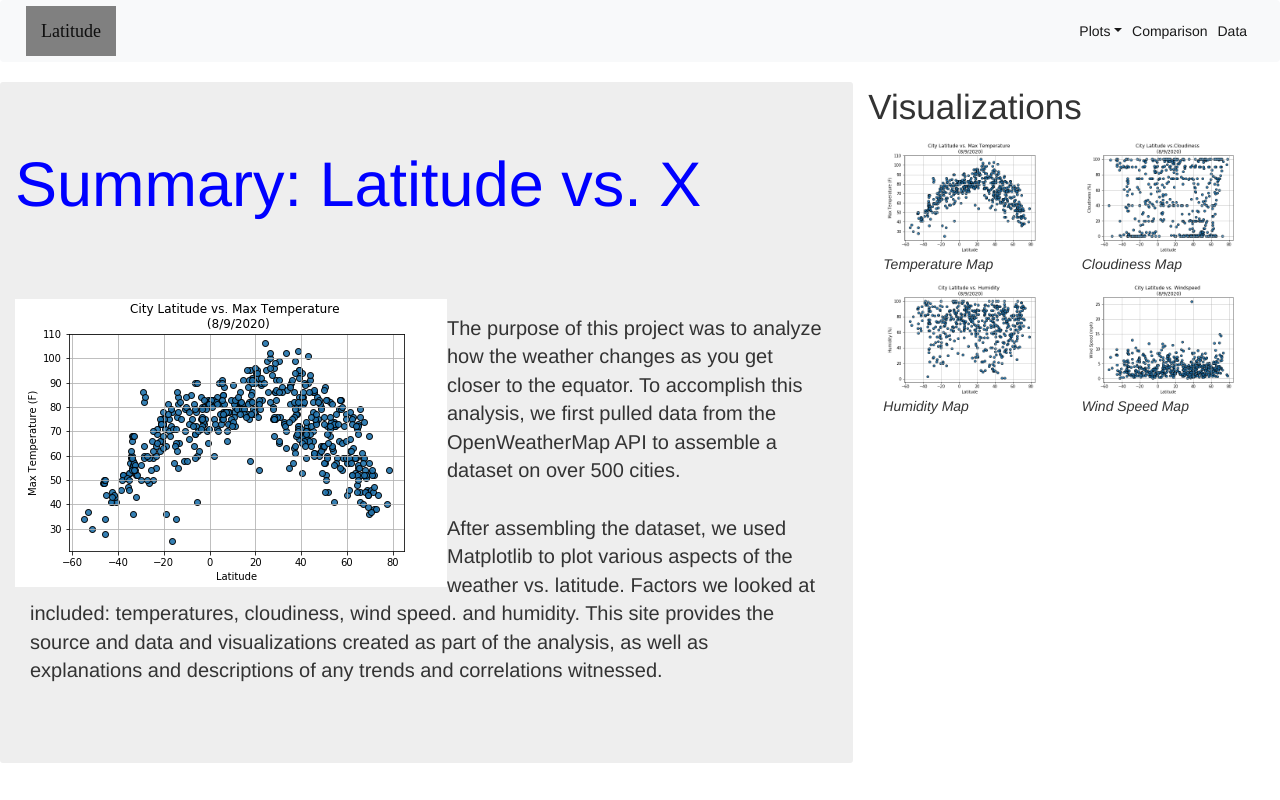
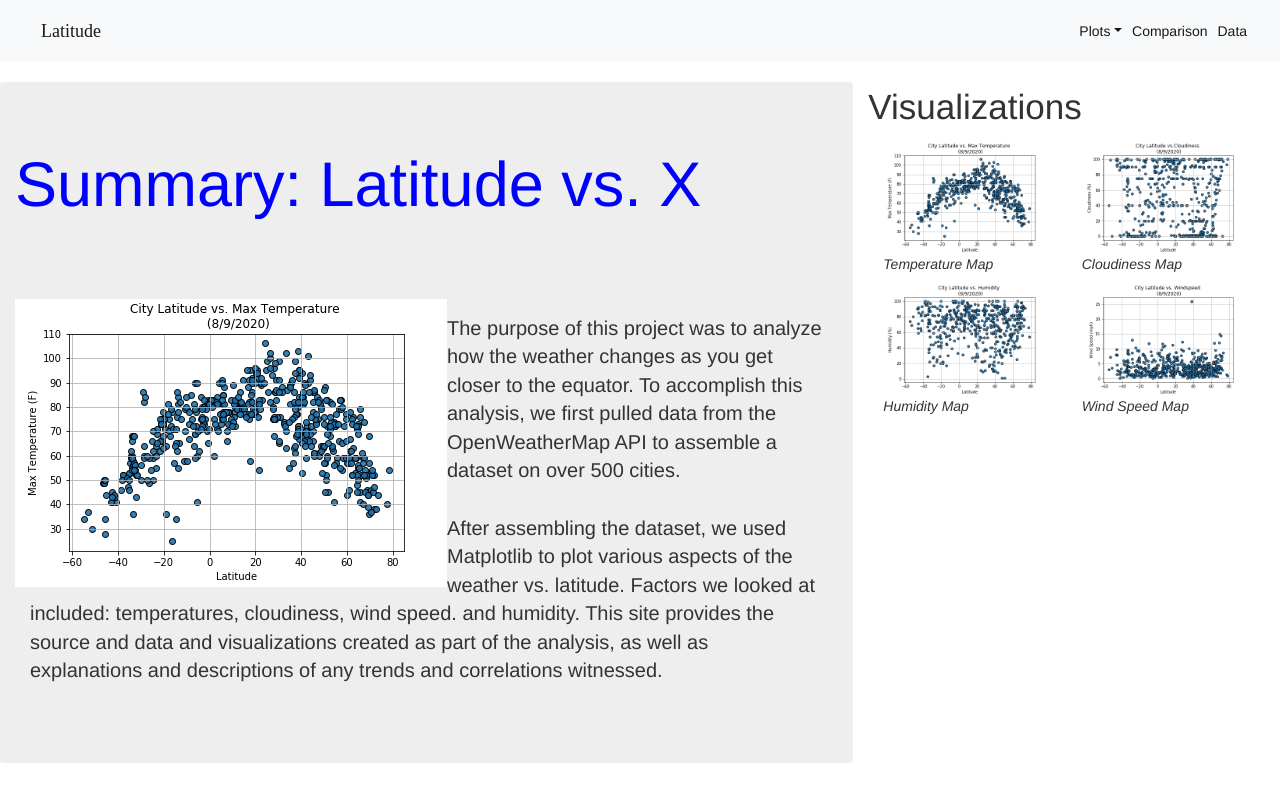
Before and after one commit to pwickliff1/pwickliff1.github.io, a plain HTML site: page index.html in a window 1280 px wide. Drawn offline with nearby package versions, Linux system fonts and the light colour scheme.

Commit message:
Update style.css

```diff
--- a/style.css
+++ b/style.css
@@ -24,8 +24,8 @@ tr:nth-child(even) {
 
 .navbar-brand {
 	font-size: 35px;
-	color: white;
-	background-color: gray;
+	/* color: whit/; */
+	/* background-color: gray; */
 	font-family: aria;
 
 }
```
